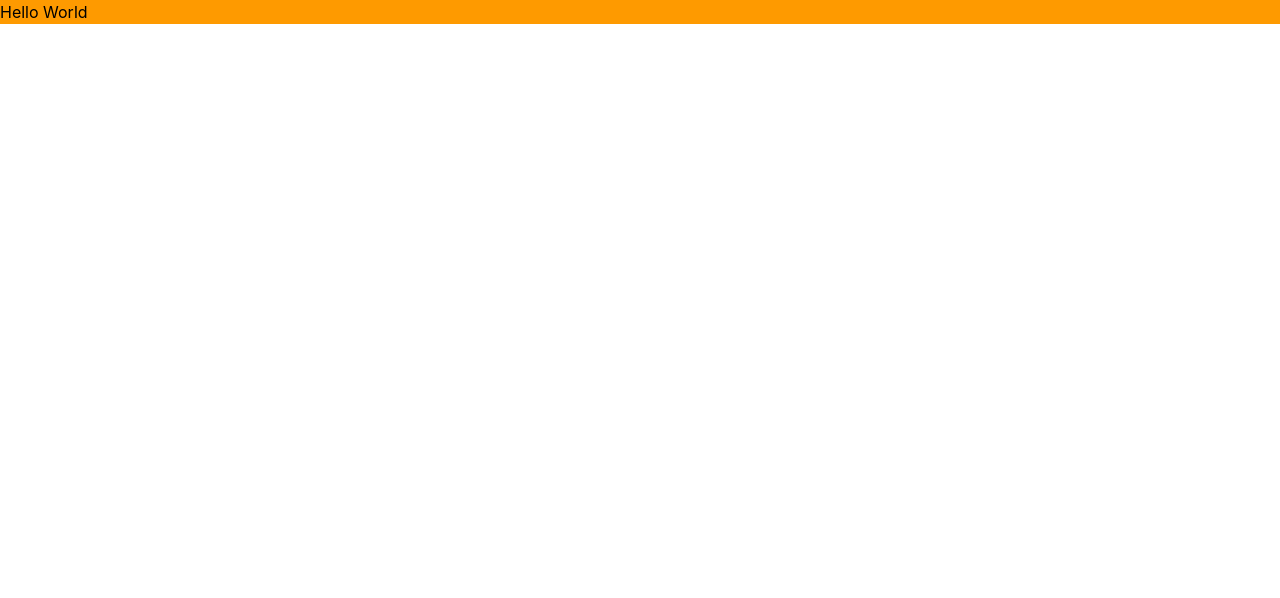
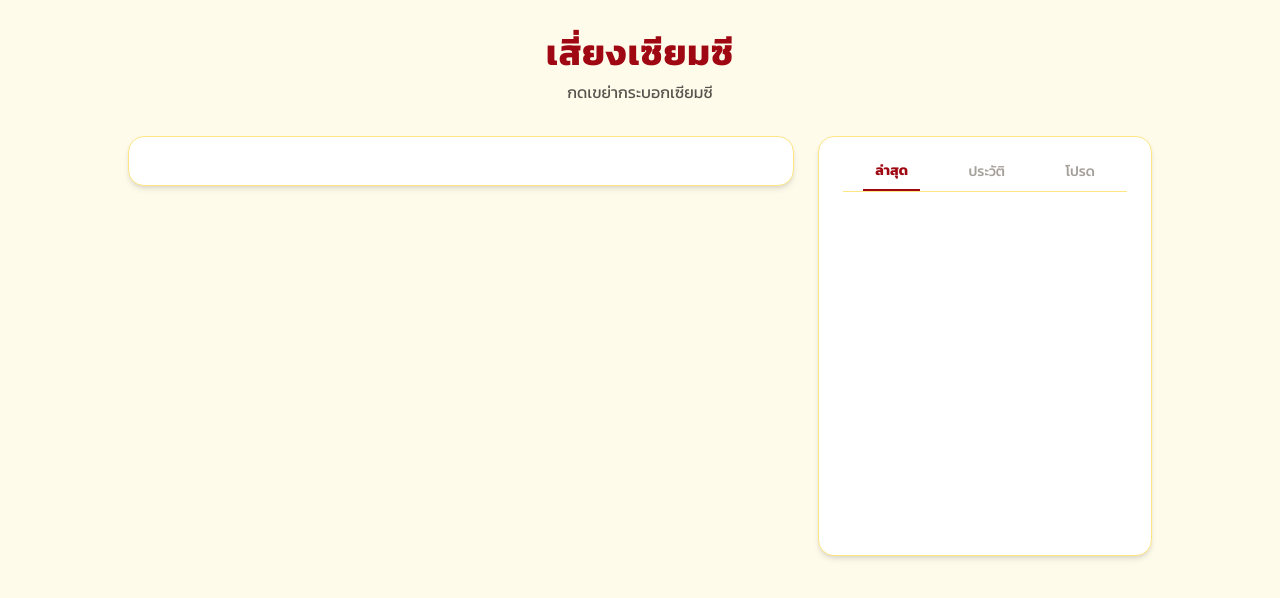
Before and after one commit to AlbertCap/group2-react-build-day, a React (Vite) app: page / in a window 1280 px wide. Shown: the top 598 px of the page. Built offline with nearby package versions, Linux system fonts and the light colour scheme.

Commit message:
add App layout and font style

```diff
--- a/index.html
+++ b/index.html
@@ -4,6 +4,12 @@
     <meta charset="UTF-8" />
     <link rel="icon" type="image/svg+xml" href="/favicon.svg" />
     <meta name="viewport" content="width=device-width, initial-scale=1.0" />
+    <link rel="preconnect" href="https://fonts.googleapis.com" />
+    <link rel="preconnect" href="https://fonts.gstatic.com" crossorigin />
+    <link
+      href="https://fonts.googleapis.com/css2?family=Kanit:wght@300;400;500;600;700&display=swap"
+      rel="stylesheet"
+    />
     <title>group2-react-build-day</title>
   </head>
   <body>
--- a/src/App.jsx
+++ b/src/App.jsx
@@ -1,14 +1,61 @@
-import './App.css'
+import { useState } from "react";
 
 function App() {
+  const [activeTab, setActiveTab] = useState("now");
+  return (
+    <div className="min-h-screen bg-amber-50 p-4 md:p-8 text-stone-800">
+      <header className="max-w-5xl mx-auto text-center mb-8">
+        <h1 className="text-3xl md:text-4xl font-bold text-red-800 tracking-wide">
+          เสี่ยงเซียมซี
+        </h1>
+        <p className="text-stone-600 mt-2 text-sm md:text-base">
+          กดเขย่ากระบอกเซียมซี
+        </p>
+      </header>
 
-  return (
-    <>
-    <div>
-      <h1 className='bg-amber-500'>Hello World</h1>
+      <main className="max-w-5xl mx-auto flex flex-col md:flex-row gap-6 items-start">
+        <section className="w-full md:w-2/3 bg-white p-6 rounded-2xl shadow-md border border-amber-200">
+          {/* ซ้าย */}
+        </section>
+
+        <section className="w-full md:w-1/3 bg-white p-6 rounded-2xl shadow-md border border-amber-200 min-h-[420px]">
+          {/* Tab Menu Bar */}
+          <div className="flex border-b border-amber-200 px-5 mb-4 text-sm font-medium justify-between">
+            <button
+              onClick={() => setActiveTab("now")}
+              className={`pb-2 px-3 transition-all cursor-pointer ${
+                activeTab === "now"
+                  ? "border-b-2 border-red-800 text-red-800 font-bold"
+                  : "text-stone-400 hover:text-stone-600"
+              }`}
+            >
+              ล่าสุด
+            </button>
+            <button
+              onClick={() => setActiveTab("history")}
+              className={`pb-2 px-3 transition-all cursor-pointer ${
+                activeTab === "history"
+                  ? "border-b-2 border-red-800 text-red-800 font-bold"
+                  : "text-stone-400 hover:text-stone-600"
+              }`}
+            >
+              ประวัติ
+            </button>
+            <button
+              onClick={() => setActiveTab("favorite")}
+              className={`pb-2 px-3 transition-all cursor-pointer ${
+                activeTab === "favorite"
+                  ? "border-b-2 border-red-800 text-red-800 font-bold"
+                  : "text-stone-400 hover:text-stone-600"
+              }`}
+            >
+              โปรด
+            </button>
+          </div>
+        </section>
+      </main>
     </div>
-    </>
-  )
+  );
 }
 
-export default App
+export default App;
--- a/src/index.css
+++ b/src/index.css
@@ -1 +1,5 @@
 @import "tailwindcss";
+
+body {
+  font-family: "Kanit", sans-serif;
+}
```
